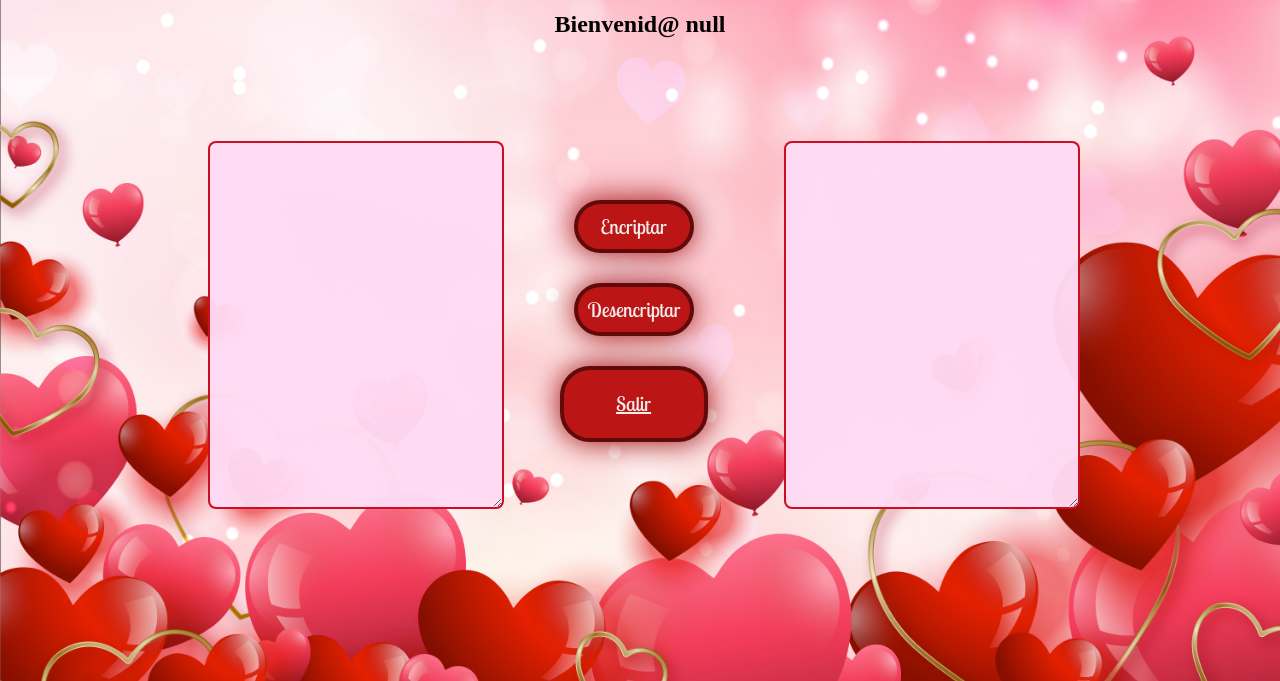
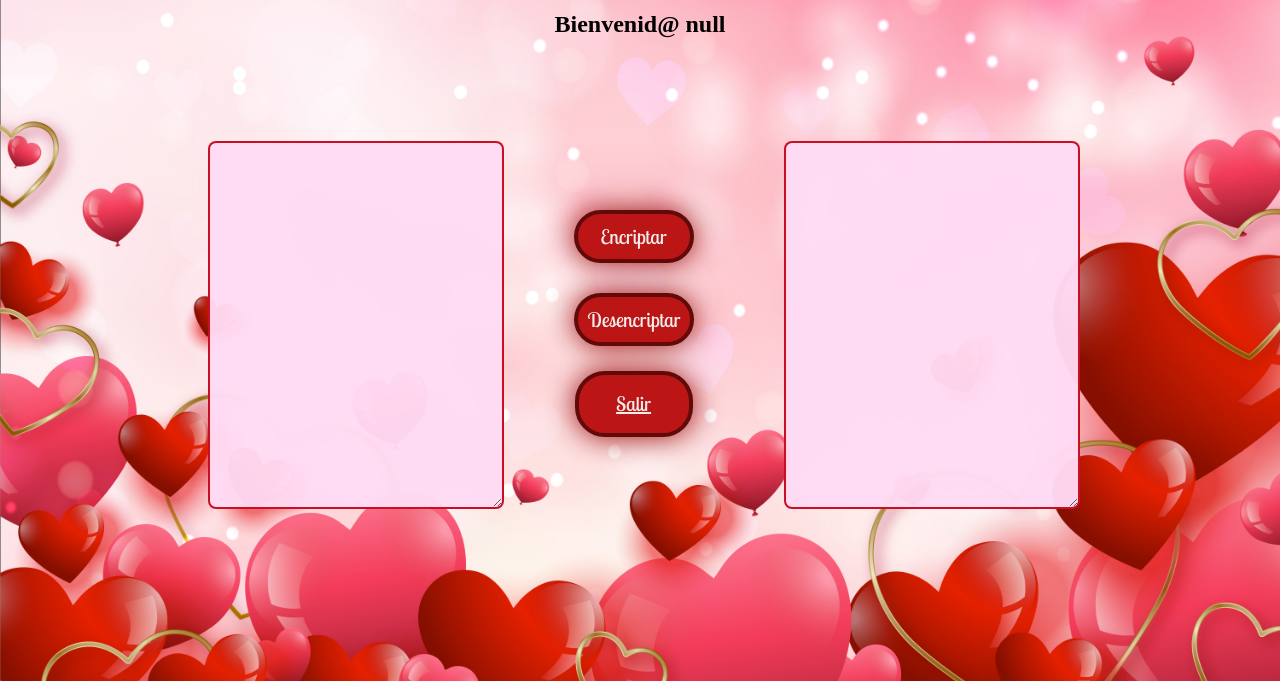
Before and after one commit to xiomara-18/PROYECTO0.2, a plain HTML site: page index1.html in a window 1280 px wide. Shown: the part 119-800 px from the top of the page. Drawn offline with Linux system fonts and the light colour scheme; a web font is replaced by a local one.

Commit message:
first commit

```diff
--- a/assets/css/pagina.css
+++ b/assets/css/pagina.css
@@ -75,11 +75,11 @@ body {
   font-size: 20px;
   color: #f2eded;
   text-align: center;
-  width: 120px;
-  padding: 10px;
-  margin: 10px;
+  width: 100px;
+  padding: 5px;
+  margin: 5px;
   border-radius: 30px;
-  font-weight: 40x;
+  font-weight: 30x;
   border: 4px solid rgb(97, 10, 10);
   font-family: "Lobster Two", sans-serif;
   box-shadow: 0 0 30px rgb(155, 3, 3);
```
